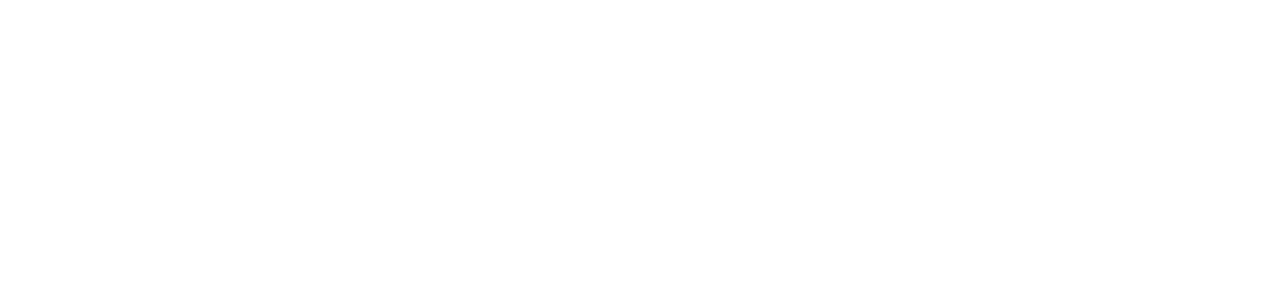
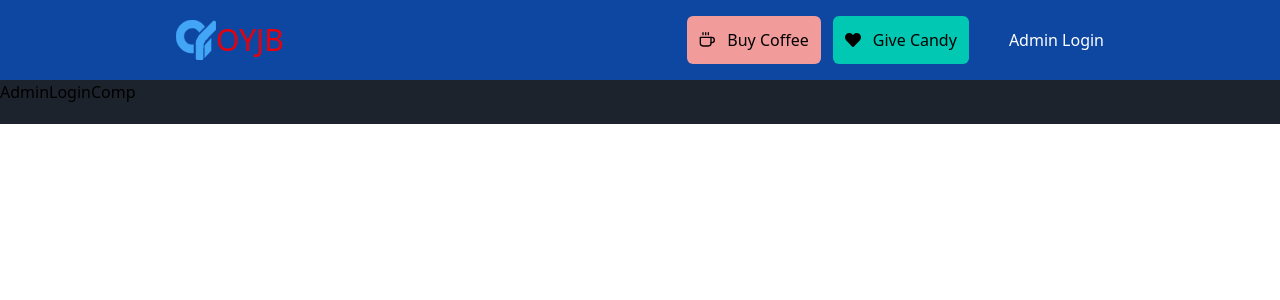
Before and after one commit to Ojay-stice/OYJB, a React (Vite) app: page /login in a window 1280 px wide. Before the commit this address had no page. Shown: the top 300 px of the page. Built offline with nearby package versions, Linux system fonts and the light colour scheme.

Commit message:
added nav component, and hero component.

```diff
--- /dev/null
+++ b/src/components/AdminLoginComp.jsx
@@ -0,0 +1,9 @@
+import React from 'react'
+
+const AdminLoginComp = () => {
+  return (
+    <div>AdminLoginComp</div>
+  )
+}
+
+export default AdminLoginComp
--- a/src/components/Hero.jsx
+++ b/src/components/Hero.jsx
@@ -53,9 +53,9 @@ const Hero = () => {
 
     {/* Handle toggle jobs section */}
 
-    <section className='flex text-white my-5 gap-10 justify-center'>
+    <section className='flex flex-wrap lg:flex-row text-white my-5 gap-10 justify-center'>
         {toggleJobsData.map((item,index)=>(
-            <button onClick={()=>handleToggle(index)} className={`${toggleJobs == index ? "bg-[#0088FF] transition-all duration-700 ease-in-out" : ""} w-[200px] p-3 flex flex-col items-center border border-white text-center rounded-xl`}>
+            <button onClick={()=>handleToggle(index)} className={`${toggleJobs == index ? "bg-[#0088FF] transition-all duration-700 ease-in-out" : ""} w-[200px] p-3 flex flex-col  items-center border border-white text-center rounded-xl`}>
                 {item.icon}
                 <span>{item.title}</span>
                 <span>{jobCount}</span>
--- a/src/components/Navbar.jsx
+++ b/src/components/Navbar.jsx
@@ -8,17 +8,19 @@ import { FiCoffee } from "react-icons/fi";
 const Navbar = () => {
   return (
     <nav className='px-4 lg:px-44 flex justify-between items-center py-4  bg-[#0D47A1]'>
-        <div className='flex items-center'>
-            <img src={logo} alt="" />
-            <p className='text-3xl font-medium text-red-600'>OYJB</p>
-        </div>
+
+            <Link className='flex items-center' to={'/'}>
+             <img src={logo} alt="" />
+             <p className='text-3xl font-medium text-red-600'>OYJB</p>
+            </Link>
+
 
         <div className='lg:flex items-center gap-10 hidden '>
             <div className='flex gap-3 items-center'>
                 <button className='flex rounded-md items-center gap-3 p-3 bg-[#F29B9B]'><FiCoffee /> <span>Buy Coffee</span></button>
                 <button className='flex rounded-md items-center gap-3 p-3 bg-[#00C8B3]'><FaHeart /> <span>Give Candy</span></button>
             </div>
-            <Link className='text-white'>Admin Login</Link>
+            <Link to={'/login'} className='text-white'>Admin Login</Link>
         </div>
 
      </nav>
--- a/src/layout/Layout.jsx
+++ b/src/layout/Layout.jsx
@@ -4,7 +4,7 @@ import { Outlet } from 'react-router'
 
 const Layout = () => {
   return (
-    <div className='bg-[#1c232c] py-5'>
+    <div className='bg-[#1c232c] pb-5'>
         <Navbar />
         <Outlet />
     </div>
--- a/src/main.jsx
+++ b/src/main.jsx
@@ -2,13 +2,14 @@ import { createRoot } from 'react-dom/client'
 import { BrowserRouter, Route , Routes } from 'react-router'
 import Layout from './layout/Layout.jsx'
 import { Home } from './pages/Home.jsx'
+import AdminLoginComp from './components/AdminLoginComp.jsx'
 
 createRoot(document.getElementById('root')).render(
   <BrowserRouter>
   <Routes>
     <Route element={<Layout />}>
     <Route index element={<Home />}/>
-
+    <Route path='/login' element={<AdminLoginComp />} />
     </Route>
   </Routes>
   </BrowserRouter>
```
Also changed, not shown: src/pages/AdminLoginPage.jsx (added).
